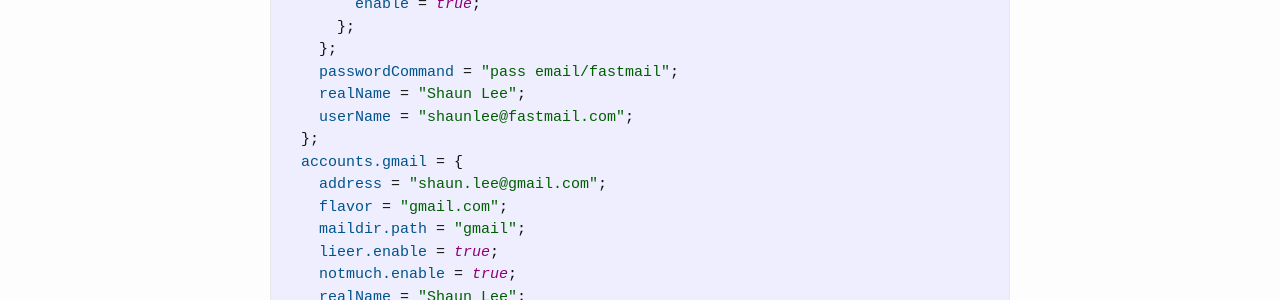
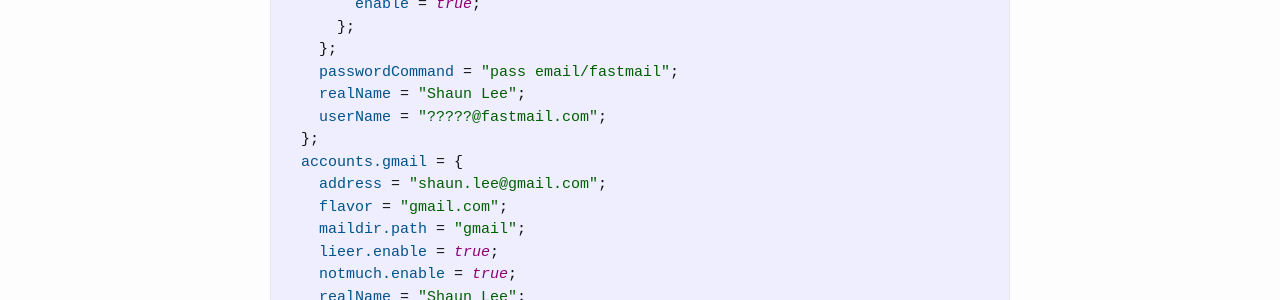
Before and after one commit to shaunplee/shaunplee.github.io, a Jekyll site: the page built from _posts/2021-03-17-migrate-imap-setup.html, in a window 1280 px wide and 900 px high, scrolled down 3265 px. Shown: the part 151-451 px from the top of the window. Built offline with Jekyll 4.4.1, drawn with Linux system fonts in a browser that asks for light colours.

Commit message:
Tweak email settings.

```diff
--- a/_posts/2021-03-17-migrate-imap-setup.html
+++ b/_posts/2021-03-17-migrate-imap-setup.html
@@ -194,7 +194,7 @@ I should have set a bunch of smtp settings before:
     };
     <span style="color: #00538b;">passwordCommand</span> = <span style="color: #005e00;">"pass email/fastmail"</span>;
     <span style="color: #00538b;">realName</span> = <span style="color: #005e00;">"Shaun Lee"</span>;
-    <span style="color: #00538b;">userName</span> = <span style="color: #005e00;">"shaunlee@fastmail.com"</span>;
+    <span style="color: #00538b;">userName</span> = <span style="color: #005e00;">"?????@fastmail.com"</span>;
   };
   <span style="color: #00538b;">accounts.gmail</span> = {
     <span style="color: #00538b;">address</span> = <span style="color: #005e00;">"shaun.lee@gmail.com"</span>;
```
